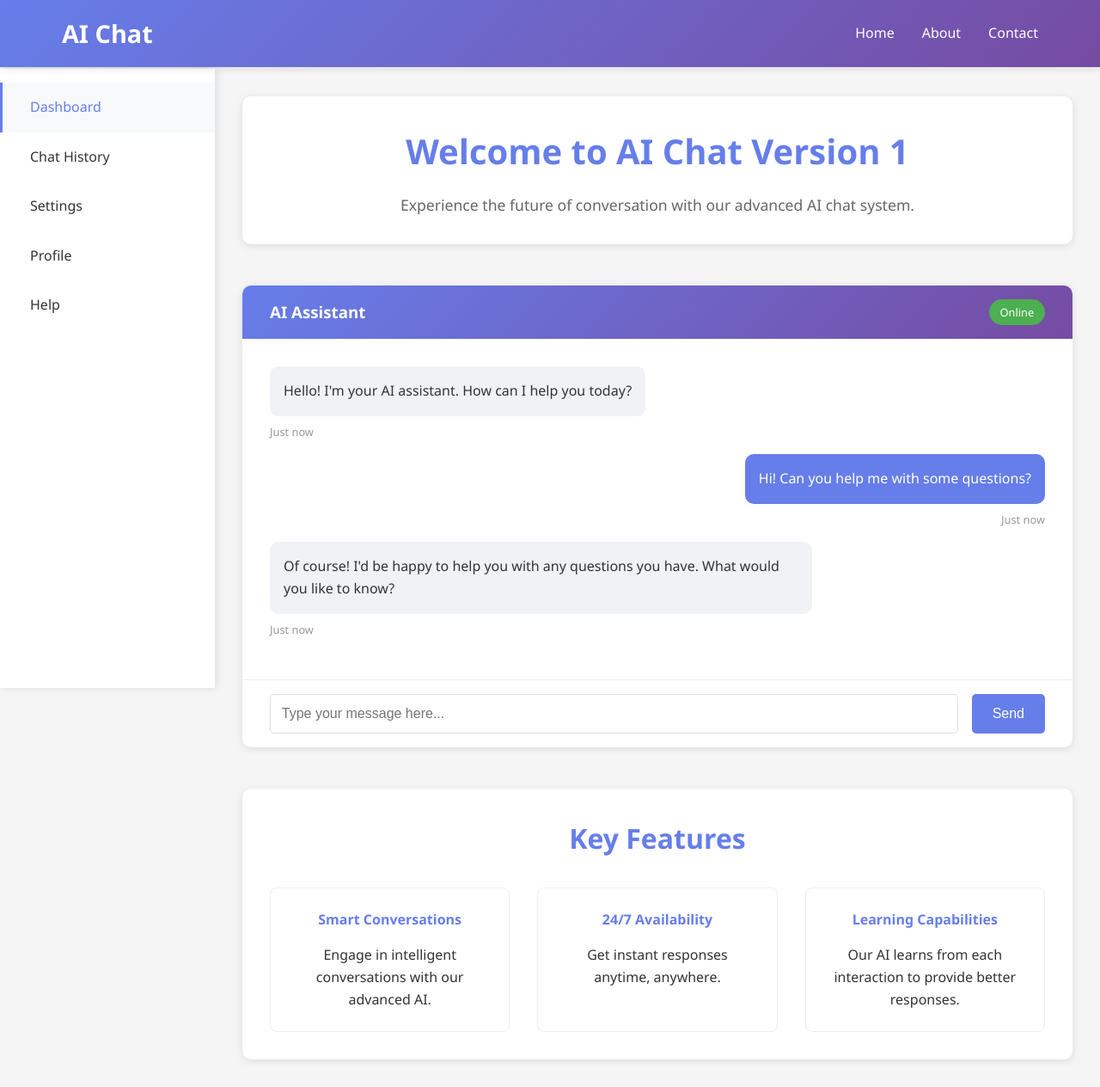
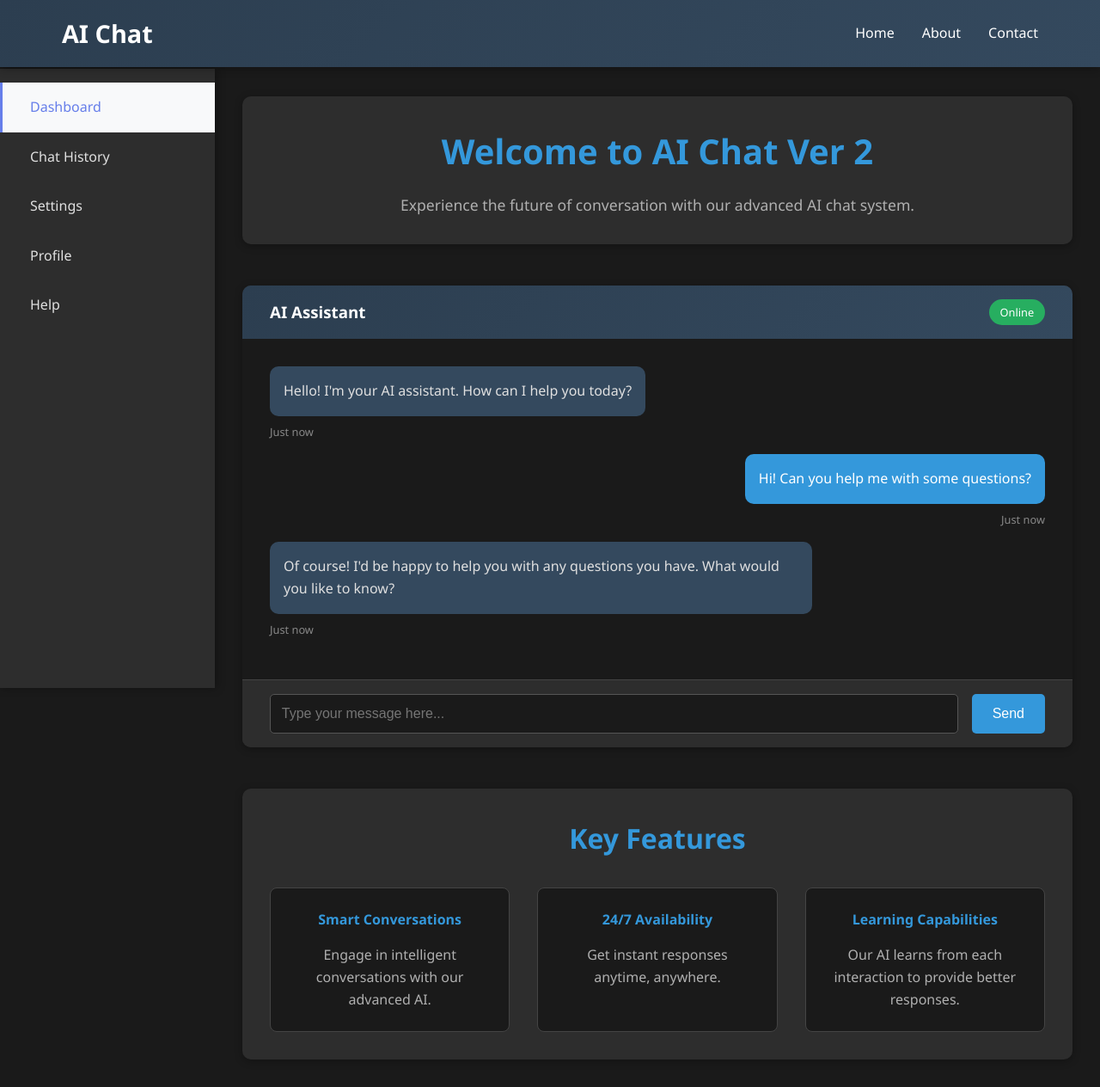
Before and after one commit to remonusa/Aichat1, a Flask app: page / in a window 1280 px wide. Shown: the whole page at 86% size. Run offline with Flask 3, Linux system fonts and the light colour scheme.

Commit message:
Ver 2.0.0

```diff
--- a/static/css/style.css
+++ b/static/css/style.css
@@ -11,16 +11,16 @@
 body {
     font-family: 'Segoe UI', Tahoma, Geneva, Verdana, sans-serif;
     line-height: 1.6;
-    color: #333;
-    background-color: #f5f5f5;
+    color: #e0e0e0;
+    background-color: #1a1a1a;
 }
 
 /* Header styles */
 .header {
-    background: linear-gradient(135deg, #667eea 0%, #764ba2 100%);
+    background: linear-gradient(135deg, #2c3e50 0%, #34495e 100%);
     color: white;
     padding: 1rem 0;
-    box-shadow: 0 2px 10px rgba(0,0,0,0.1);
+    box-shadow: 0 2px 10px rgba(0,0,0,0.3);
     position: fixed;
     top: 0;
     width: 100%;
@@ -68,8 +68,8 @@ body {
 /* Sidebar styles */
 .sidebar {
     width: 250px;
-    background: white;
-    box-shadow: 2px 0 10px rgba(0,0,0,0.1);
+    background: #2d2d2d;
+    box-shadow: 2px 0 10px rgba(0,0,0,0.3);
     position: fixed;
     height: calc(100vh - 80px);
     overflow-y: auto;
@@ -83,16 +83,16 @@ body {
 .nav-item {
     display: block;
     padding: 1rem 2rem;
-    color: #333;
+    color: #e0e0e0;
     text-decoration: none;
     border-left: 3px solid transparent;
     transition: all 0.3s ease;
 }
 
 .nav-item:hover {
-    background-color: #f8f9fa;
-    border-left-color: #667eea;
-    color: #667eea;
+    background-color: #3a3a3a;
+    border-left-color: #3498db;
+    color: #3498db;
 }
 
 /* Main content */
@@ -113,20 +113,20 @@ body {
     text-align: center;
     margin-bottom: 3rem;
     padding: 2rem;
-    background: white;
+    background: #2d2d2d;
     border-radius: 10px;
-    box-shadow: 0 2px 10px rgba(0,0,0,0.1);
+    box-shadow: 0 2px 10px rgba(0,0,0,0.3);
 }
 
 .welcome-section h2 {
-    color: #667eea;
+    color: #3498db;
     margin-bottom: 1rem;
     font-size: 2.5rem;
 }
 
 .welcome-section p {
     font-size: 1.1rem;
-    color: #666;
+    color: #b0b0b0;
 }
 
 /* Chat section */
@@ -135,14 +135,14 @@ body {
 }
 
 .chat-container {
-    background: white;
+    background: #2d2d2d;
     border-radius: 10px;
-    box-shadow: 0 2px 10px rgba(0,0,0,0.1);
+    box-shadow: 0 2px 10px rgba(0,0,0,0.3);
     overflow: hidden;
 }
 
 .chat-header {
-    background: linear-gradient(135deg, #667eea 0%, #764ba2 100%);
+    background: linear-gradient(135deg, #2c3e50 0%, #34495e 100%);
     color: white;
     padding: 1rem 2rem;
     display: flex;
@@ -155,7 +155,7 @@ body {
 }
 
 .status {
-    background: #4CAF50;
+    background: #27ae60;
     padding: 0.3rem 0.8rem;
     border-radius: 20px;
     font-size: 0.8rem;
@@ -165,6 +165,7 @@ body {
     padding: 2rem;
     max-height: 400px;
     overflow-y: auto;
+    background: #1a1a1a;
 }
 
 .message {
@@ -180,19 +181,20 @@ body {
 }
 
 .ai-message .message-content {
-    background: #f0f2f5;
+    background: #34495e;
+    color: #e0e0e0;
     align-self: flex-start;
 }
 
 .user-message .message-content {
-    background: #667eea;
+    background: #3498db;
     color: white;
     align-self: flex-end;
 }
 
 .message-time {
     font-size: 0.8rem;
-    color: #999;
+    color: #888;
     margin-top: 0.5rem;
     align-self: flex-start;
 }
@@ -203,7 +205,8 @@ body {
 
 .chat-input {
     padding: 1rem 2rem;
-    border-top: 1px solid #eee;
+    border-top: 1px solid #444;
+    background: #2d2d2d;
 }
 
 .message-form {
@@ -214,14 +217,21 @@ body {
 .message-input {
     flex: 1;
     padding: 0.8rem;
-    border: 1px solid #ddd;
+    border: 1px solid #555;
     border-radius: 5px;
     font-size: 1rem;
+    background: #1a1a1a;
+    color: #e0e0e0;
+}
+
+.message-input:focus {
+    outline: none;
+    border-color: #3498db;
 }
 
 .send-button {
     padding: 0.8rem 1.5rem;
-    background: #667eea;
+    background: #3498db;
     color: white;
     border: none;
     border-radius: 5px;
@@ -231,21 +241,21 @@ body {
 }
 
 .send-button:hover {
-    background: #5a6fd8;
+    background: #2980b9;
 }
 
 /* Features section */
 .features-section {
-    background: white;
+    background: #2d2d2d;
     padding: 2rem;
     border-radius: 10px;
-    box-shadow: 0 2px 10px rgba(0,0,0,0.1);
+    box-shadow: 0 2px 10px rgba(0,0,0,0.3);
 }
 
 .features-section h3 {
     text-align: center;
     margin-bottom: 2rem;
-    color: #667eea;
+    color: #3498db;
     font-size: 2rem;
 }
 
@@ -257,51 +267,61 @@ body {
 
 .feature-card {
     padding: 1.5rem;
-    border: 1px solid #eee;
+    border: 1px solid #444;
     border-radius: 8px;
     text-align: center;
     transition: transform 0.3s ease;
+    background: #1a1a1a;
 }
 
 .feature-card:hover {
     transform: translateY(-5px);
-    box-shadow: 0 5px 15px rgba(0,0,0,0.1);
+    box-shadow: 0 5px 15px rgba(0,0,0,0.4);
+    border-color: #3498db;
 }
 
 .feature-card h4 {
-    color: #667eea;
+    color: #3498db;
     margin-bottom: 1rem;
+}
+
+.feature-card p {
+    color: #b0b0b0;
 }
 
 /* About page styles */
 .about-section {
-    background: white;
+    background: #2d2d2d;
     padding: 2rem;
     border-radius: 10px;
-    box-shadow: 0 2px 10px rgba(0,0,0,0.1);
+    box-shadow: 0 2px 10px rgba(0,0,0,0.3);
 }
 
 .about-section h2 {
-    color: #667eea;
+    color: #3498db;
     margin-bottom: 1rem;
     font-size: 2.5rem;
 }
 
 .about-content h3 {
-    color: #667eea;
+    color: #3498db;
     margin: 2rem 0 1rem 0;
+}
+
+.about-content p {
+    color: #b0b0b0;
 }
 
 /* Contact page styles */
 .contact-section {
-    background: white;
+    background: #2d2d2d;
     padding: 2rem;
     border-radius: 10px;
-    box-shadow: 0 2px 10px rgba(0,0,0,0.1);
+    box-shadow: 0 2px 10px rgba(0,0,0,0.3);
 }
 
 .contact-section h2 {
-    color: #667eea;
+    color: #3498db;
     margin-bottom: 1rem;
     font-size: 2.5rem;
 }
@@ -318,17 +338,25 @@ body {
     display: block;
     margin-bottom: 0.5rem;
     font-weight: 500;
-    color: #333;
+    color: #e0e0e0;
 }
 
 .form-group input,
 .form-group textarea {
     width: 100%;
     padding: 0.8rem;
-    border: 1px solid #ddd;
+    border: 1px solid #555;
     border-radius: 5px;
     font-size: 1rem;
     font-family: inherit;
+    background: #1a1a1a;
+    color: #e0e0e0;
+}
+
+.form-group input:focus,
+.form-group textarea:focus {
+    outline: none;
+    border-color: #3498db;
 }
 
 .form-group textarea {
@@ -336,7 +364,7 @@ body {
 }
 
 .submit-button {
-    background: #667eea;
+    background: #3498db;
     color: white;
     padding: 1rem 2rem;
     border: none;
@@ -347,7 +375,7 @@ body {
 }
 
 .submit-button:hover {
-    background: #5a6fd8;
+    background: #2980b9;
 }
 
 /* Responsive design */
--- a/templates/index.html
+++ b/templates/index.html
@@ -8,7 +8,7 @@
 {% block content %}
 <div class="container">
     <div class="welcome-section">
-        <h2>Welcome to AI Chat Version 1</h2>
+        <h2>Welcome to AI Chat Ver 2</h2>
         <p>Experience the future of conversation with our advanced AI chat system.</p>
     </div>
 
```
